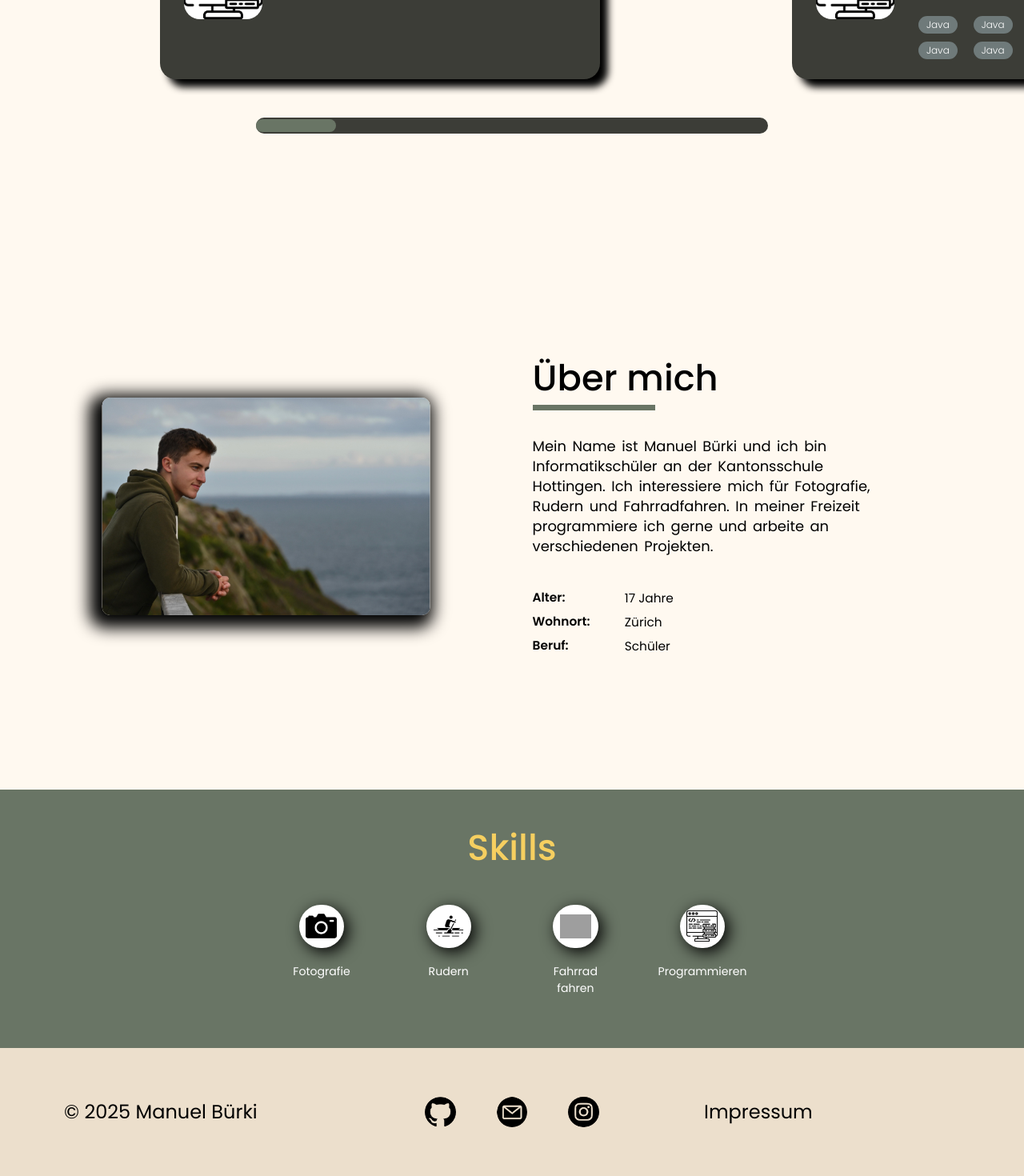
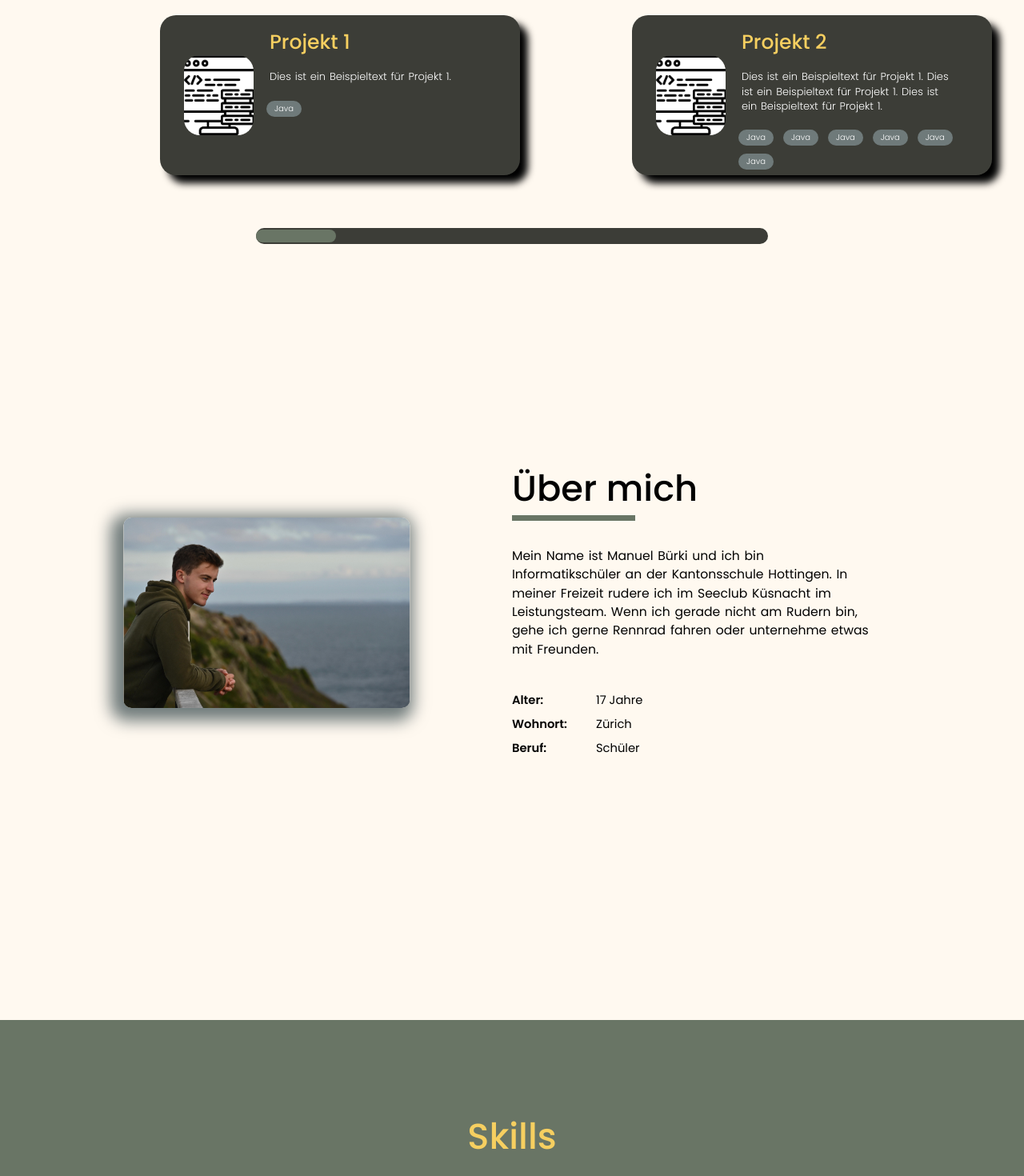
Before and after one commit to IM23a-buerkim/mein_portfolio, a Next.js app: page / in a window 1280 px wide. Shown: the part 1240-2710 px from the top of the page at 80% size. Built offline with nearby package versions, Linux system fonts and the light colour scheme; grey boxes are pictures that could not be loaded.

Commit message:
änderungen 22.05 Style für Laptop und links gemacht

```diff
--- a/src/app/layout.js
+++ b/src/app/layout.js
@@ -32,9 +32,9 @@ export default function RootLayout({children}) {
                 </div>
                 <div id="img_landschaft_right">
                     <div id="img_landschaft_right_top">
-                        <a href="#" className="ilrt_text">Github</a>
-                        <a href="#" className="ilrt_text">E-Mail</a>
-                        <a href="#" className="ilrt_text">Instagram</a>
+                        <a href="https://github.com/IM23a-buerkim" target="_blank" className="ilrt_text">Github</a>
+                        <a href="mailto:manunobu@gmail.com" className="ilrt_text">E-Mail</a>
+                        <a href="https://instagram.com/manuel_buerki__" target="_blank" className="ilrt_text">Instagram</a>
                     </div>
                     <div id="img_landschaft_right_middle">
                         <div className="ilrm_text">Manuel</div>
@@ -47,10 +47,10 @@ export default function RootLayout({children}) {
             </div>
         </header>
         <div id="navbar">
-            <a href="#" className="navbar_text">Home</a>
-            <a href="#" className="navbar_text">Projekte</a>
-            <a href="#" className="navbar_text">Über mich</a>
-            <a href="#" className="navbar_text">Skills</a>
+            <a href="#img_landschaft" className="navbar_text">Home</a>
+            <a href="#projekt_abstand" className="navbar_text">Projekte</a>
+            <a href="#ueber_abstand" className="navbar_text">Über mich</a>
+            <a href="#skills" className="navbar_text">Skills</a>
             <MenuButton/>
         </div>
         <main>
@@ -60,9 +60,9 @@ export default function RootLayout({children}) {
             <div id="footer">
                 <div id="footer_copy" className="footer_text">© 2025 Manuel Bürki</div>
                 <div id="footer_icons">
-                    <a href="#" className="footer_icons" style={{backgroundImage: "url('/github.png')"}}></a>
-                    <a href="#" className="footer_icons" style={{backgroundImage: "url('/email.png')"}}></a>
-                    <a href="#" className="footer_icons" style={{backgroundImage: "url('/instagram.png')"}}></a>
+                    <a href="https://github.com/IM23a-buerkim" target="_blank" className="footer_icons" style={{backgroundImage: "url('/github.png')"}}></a>
+                    <a href="mailto:manunobu@gmail.com" target="_blank" className="footer_icons" style={{backgroundImage: "url('/email.png')"}}></a>
+                    <a href="https://instagram.com/manuel_buerki__" target="_blank" className="footer_icons" style={{backgroundImage: "url('/instagram.png')"}}></a>
                 </div>
                 <div id="footer_impressum">Impressum</div>
             </div>
--- a/src/app/mainstyle.css
+++ b/src/app/mainstyle.css
@@ -12,9 +12,13 @@ main {
     margin: 0;
 }
 
+#ueber_abstand {
+    height: 20vh;
+}
+
 #ueber {
     display: flex;
-    margin: 20vh 0;
+    margin: 0vh 0 40vh 0;
     justify-content: space-evenly;
 }
 
@@ -25,10 +29,10 @@ main {
 }
 
 #ueber_links_foto {
-    width: 32vw;
-    margin: 0 0 0 10vw;
+    width: 28vw;
+    margin: 0 0 0 12vw;
     border-radius: 10px;
-    box-shadow: 6px 6px 20px 10px black;
+    box-shadow: 6px 6px 20px 10px #6F7A7A;
     transform: scaleX(-1);
 }
 
@@ -55,12 +59,12 @@ main {
 }
 
 #ueber_rechts_text {
-    font-size: 1.4vw;
+    font-size: 1.22vw;
     color: black;
     margin: 4vh 0 4vh 0;
     width: 35vw;
-    word-spacing: 0.15em;
-    line-height: 1.4em;
+    word-spacing: 0.1em;
+    line-height: 1.5em;
 }
 
 .u_r_s_element {
@@ -71,16 +75,16 @@ main {
 }
 
 .u_r_s_titel {
-    font-size: 1.2vw;
+    font-size: 1.15vw;
     line-height: 1.6vw;
     font-weight: var(--semi-bold);
     color: black;
-    margin: 0 2vw 0 0;
+    margin: 0 1.2vw 0 0;
     width: 7vw;
 }
 
 .u_r_s_text {
-    font-size: 1.2vw;
+    font-size: 1.15vw;
     line-height: 1px;
     color: black;
     margin: 0 0 0 0;
@@ -92,14 +96,14 @@ main {
     display: flex;
     align-items: center;
     flex-direction: column;
-    padding-bottom: 2vw;
+    padding: 14vh 0 14vh 0;
 }
 
 #s_titel {
     font-size: var(--titel);
     font-weight: var(--medium);
     color: #F6CF60;
-    padding: 3vw 0 0 0;
+    padding: 0 0 4vh 0;
 }
 
 #s_list {
@@ -119,7 +123,7 @@ main {
 .s_l_icon {
     height: 4.2vw;
     width: 4.4vw;
-    margin: 3vw 4vw 0 4vw;
+    margin: 2vw 3vw 0 3vw;
     border-radius: 500px;
     background-color: white;
     color: black;
@@ -133,7 +137,7 @@ main {
 .s_l_titel {
     font-size: 1.1vw;
     color: white;
-    margin: 1.5vw 0 3vw 0;
+    margin: 1.5vw 0 1.5vw 0;
     text-align: center;
 }
 
--- a/src/app/page.js
+++ b/src/app/page.js
@@ -11,6 +11,7 @@ const Page = () => {
     return (
         <div className="content">
             <Project/>
+            <div id="ueber_abstand"></div>
             <div id="ueber">
                 <div id="ueber_links">
                     <img id="ueber_links_foto" src="/Manuel_Portfolio.jpg" alt="Mein Foto"></img>
@@ -20,10 +21,9 @@ const Page = () => {
                     <div id="ueber_rechts_strich"></div>
                     <div id="ueber_rechts_text">
                         Mein Name ist Manuel Bürki und ich bin Informatikschüler an der Kantonsschule Hottingen.
-                        Ich
-                        interessiere mich für Fotografie, Rudern und Fahrradfahren. In meiner Freizeit
-                        programmiere ich
-                        gerne und arbeite an verschiedenen Projekten.
+                        In meiner Freizeit rudere ich im Seeclub Küsnacht im Leistungsteam.
+                        Wenn ich gerade nicht am Rudern bin, gehe ich gerne Rennrad fahren
+                        oder unternehme etwas mit Freunden.
                     </div>
                     <div id="ueber_rechts_stichpunkte">
                         <div className="u_r_s_element">
--- a/src/app/projekte.js
+++ b/src/app/projekte.js
@@ -67,6 +67,7 @@ const Project = () => {
 
     return (
         <div id="projekte">
+            <div id="projekt_abstand"></div>
             <div id="projekt_titel">Projekte</div>
             <div id="projekt_strich"></div>
             <div id="projekt_container" ref={containerRef}>
@@ -84,7 +85,10 @@ const Project = () => {
                     <div className="projekt_icon" style={{backgroundImage: "url('/data.png')"}}></div>
                     <div className="projekt_inhalt">
                         <div className="projekt_titel">Projekt 2</div>
-                        <div className="projekt_text">Dies ist ein Beispieltext für Projekt 1. Dies ist ein Beispieltext für Projekt 1. Dies ist ein Beispieltext für Projekt 1.</div>
+                        <div className="projekt_text">Dies ist ein Beispieltext für Projekt 1. Dies ist ein Beispieltext
+                            für
+                            Projekt 1. Dies ist ein Beispieltext für Projekt 1.
+                        </div>
                         <div className="projekt_inhalt2">
                             <div className="projekt_sprache">Java</div>
                             <div className="projekt_sprache">Java</div>
@@ -120,7 +124,8 @@ const Project = () => {
                 <div className="scrollbar-thumb" ref={thumbRef}></div>
             </div>
         </div>
-    );
+    )
+        ;
 };
 
 export default Project;
--- a/src/app/projekte_style.css
+++ b/src/app/projekte_style.css
@@ -7,11 +7,15 @@
     margin: 0;
 }
 
+#projekt_abstand {
+    height: 20vh;
+}
+
 #projekte {
     height: auto;
     background-color: #FFF9F0;
     color: black;
-    padding: 20vh 0;
+    padding: 20vh 0 21vh 0;
     position: relative;
 }
 
@@ -32,13 +36,13 @@
 .projekt_element {
     display: flex;
     flex-direction: row;
-    width: 550px;
-    height: 250px;
+    width: 450px;
+    height: 200px;
     background-color: #3C3D37;
     border-radius: 20px;
     box-shadow: 10px 10px 10px black;
     position: relative;
-    margin: 20px 120px;
+    margin: 30px 70px;
     flex-shrink: 0;
 }
 
@@ -50,11 +54,11 @@
     margin-right: 200px;
 }
 
-.projekt_icon { /* 490px */
+.projekt_icon {
     align-self: center;
-    width: 20%;
+    width: 100px;
     height: 100px;
-    margin: 0 30px;
+    margin: 0 20px 0 30px;
     background-color: white;
     border-radius: 20px;
     background-size: cover;
@@ -72,18 +76,18 @@
 }
 
 .projekt_titel {
-    font-size: 30px;
+    font-size: 25px;
     font-weight: var(--medium);
     color: #F6CF60;
-    margin: 10px 0 0 0;
+    margin: 15px 0 0 0;
 }
 
 .projekt_text {
-    font-size: 15px;
+    font-size: 13px;
     font-weight: var(--light);
     color: white;
     word-spacing: 0.1em;
-    line-height: 1.8em;
+    line-height: 1.4em;
     width: 85%;
     margin: 15px 0;
 }
@@ -94,16 +98,16 @@
     flex-wrap: wrap;
     justify-content: flex-start;
     align-items: center;
-    width: 60%;
+    width: 100%;
     margin-left: -10px;
 }
 
 .projekt_sprache {
-    font-size: 12px;
+    font-size: 10px;
     font-weight: var(--light);
     color: white;
     background-color: #6F7A7A;
-    margin: 5px 10px;
+    margin: 5px 6px;
     padding: 2px 10px;
     border-radius: 20px;
 }
--- a/src/app/styles.css
+++ b/src/app/styles.css
@@ -116,7 +116,7 @@
 }
 
 .ilrb_text {
-    font-size: 3.5vh;
+    font-size: 3vh;
     font-weight: var(--light);
     padding-top: 2vh;
 }
@@ -162,7 +162,7 @@
 
 #footer {
     width: 100%;
-    height: 20vh;
+    height: 40vh;
     display: flex;
     justify-content: space-evenly;
     align-items: center;
@@ -195,10 +195,13 @@
 
 #footer_impressum {
     width: 25vw;
+    display: flex;
+    justify-content: center;
 }
 
 #footer_copy {
     width: 25vw;
+    text-align: center;
 }
 
 @media screen and (max-width: 600px) {
--- a/src/app/variables.css
+++ b/src/app/variables.css
@@ -13,3 +13,7 @@
     --scrollbar-width: 30vw;
     --max-width: 600px;
 }
+
+html {
+    scroll-behavior: smooth;
+}
```
